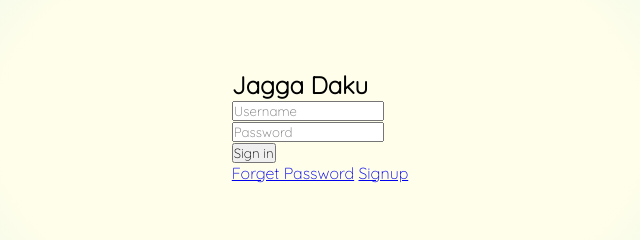
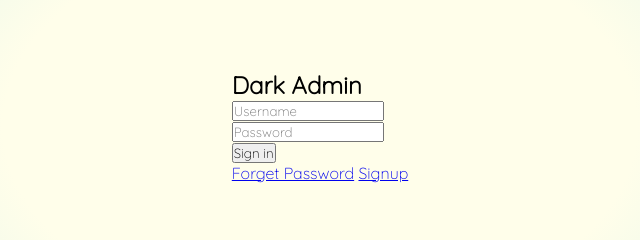
Before and after one commit to dark84265/waterdeep, a plain HTML site: page index.html in a window 1280 px wide. Shown: the part 274-514 px from the top of the page, 320-960 px from the left. Drawn offline with Linux system fonts and the light colour scheme.

Commit message:
Update index.html

```diff
--- a/index.html
+++ b/index.html
@@ -66,7 +66,7 @@
   <i style="--clr:#ff0057;"></i>
   <i style="--clr:#fffd44;"></i>
   <div class="Login">
-    <h2>Jagga Daku</h2>
+    <h2>Dark Admin</h2>
     <div class="inputBx">
       <input type="text" placeholder="Username">
     </div>
```
